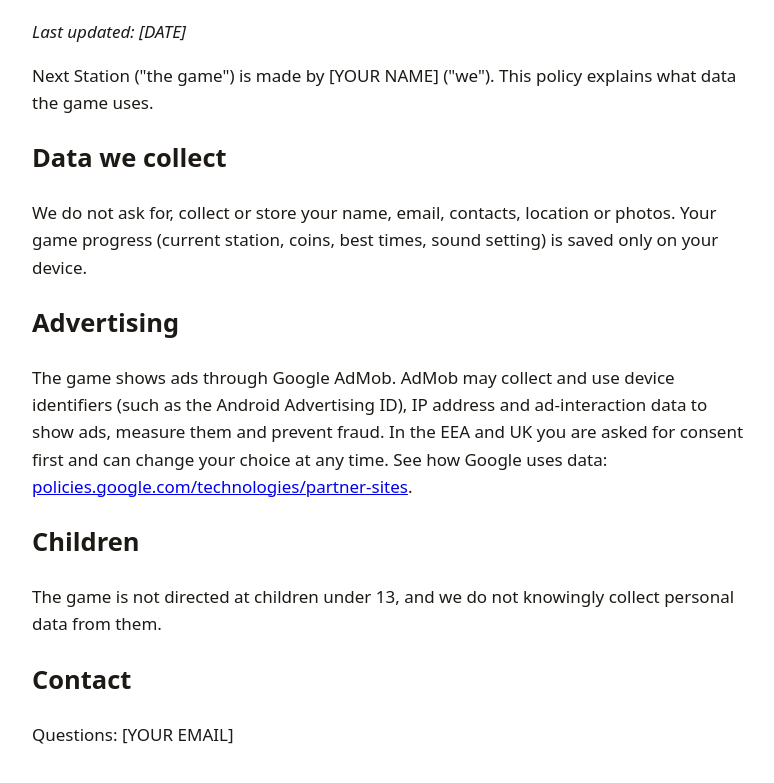
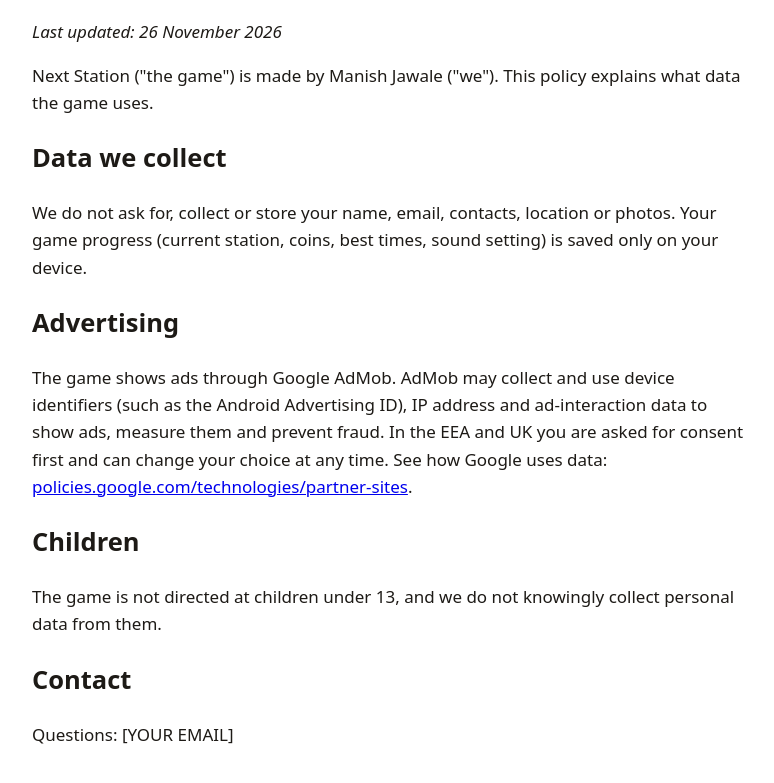
Before and after one commit to manishjawale/Stationgame, a website: page docs/privacy.html in a window 1280 px wide. Shown: the part 91-874 px from the top of the page, without its empty margins (248-1022 px from the left). Drawn offline with Linux system fonts and the light colour scheme.

Commit message:
Privacy policy: name and date
Co-Authored-By: Claude Opus 5.5 <noreply@anthropic.com>
Claude-Session: https://claude.ai/code/session_016Wcqh5UGG8xfDkKG7SL9km

```diff
--- a/docs/privacy.html
+++ b/docs/privacy.html
@@ -4,8 +4,8 @@
 <style>body{font:17px/1.6 system-ui,sans-serif;max-width:720px;margin:0 auto;padding:24px;color:#1d1a16}h1{line-height:1.15}</style></head>
 <body>
 <h1>Next Station — Privacy Policy</h1>
-<p><em>Last updated: [DATE]</em></p>
-<p>Next Station ("the game") is made by [YOUR NAME] ("we"). This policy explains what data the game uses.</p>
+<p><em>Last updated: 26 November 2026</em></p>
+<p>Next Station ("the game") is made by Manish Jawale ("we"). This policy explains what data the game uses.</p>
 <h2>Data we collect</h2>
 <p>We do not ask for, collect or store your name, email, contacts, location or photos. Your game progress (current station, coins, best times, sound setting) is saved only on your device.</p>
 <h2>Advertising</h2>
```
